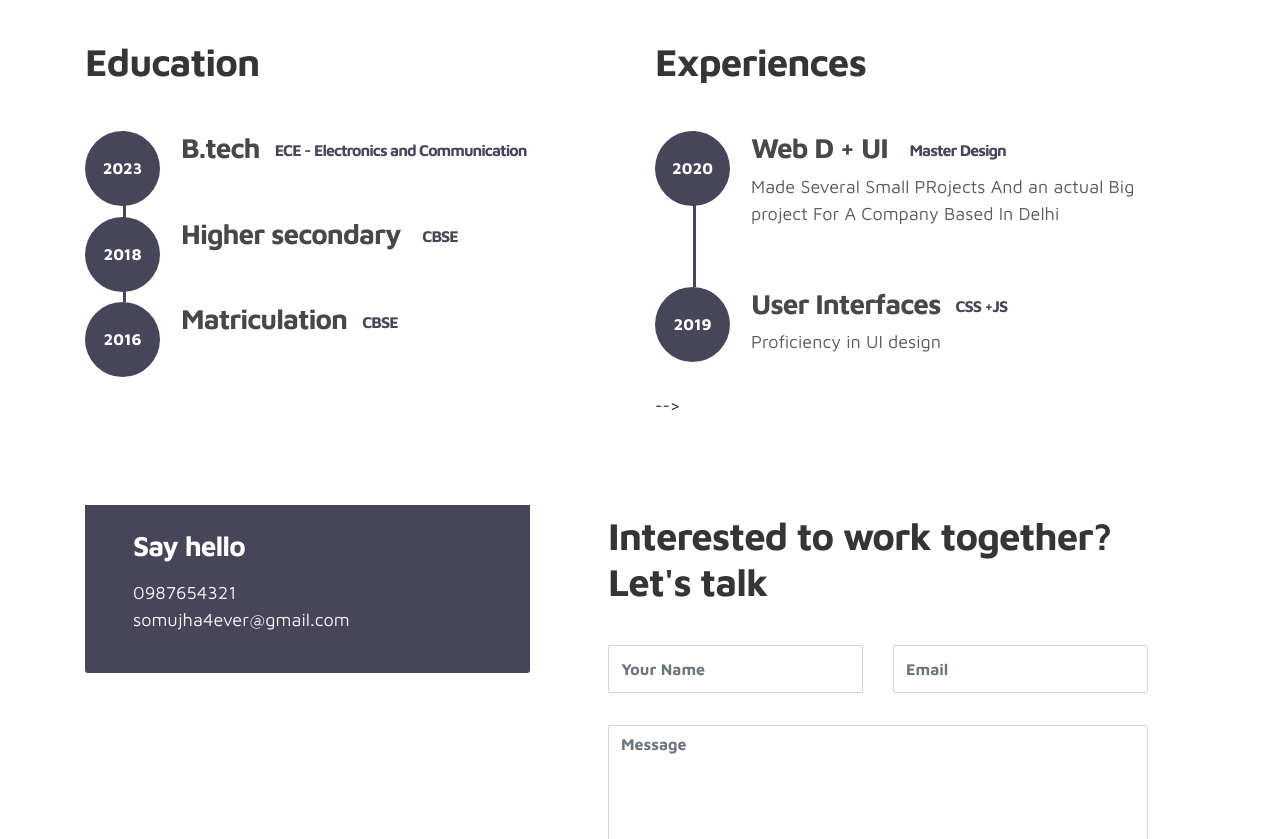
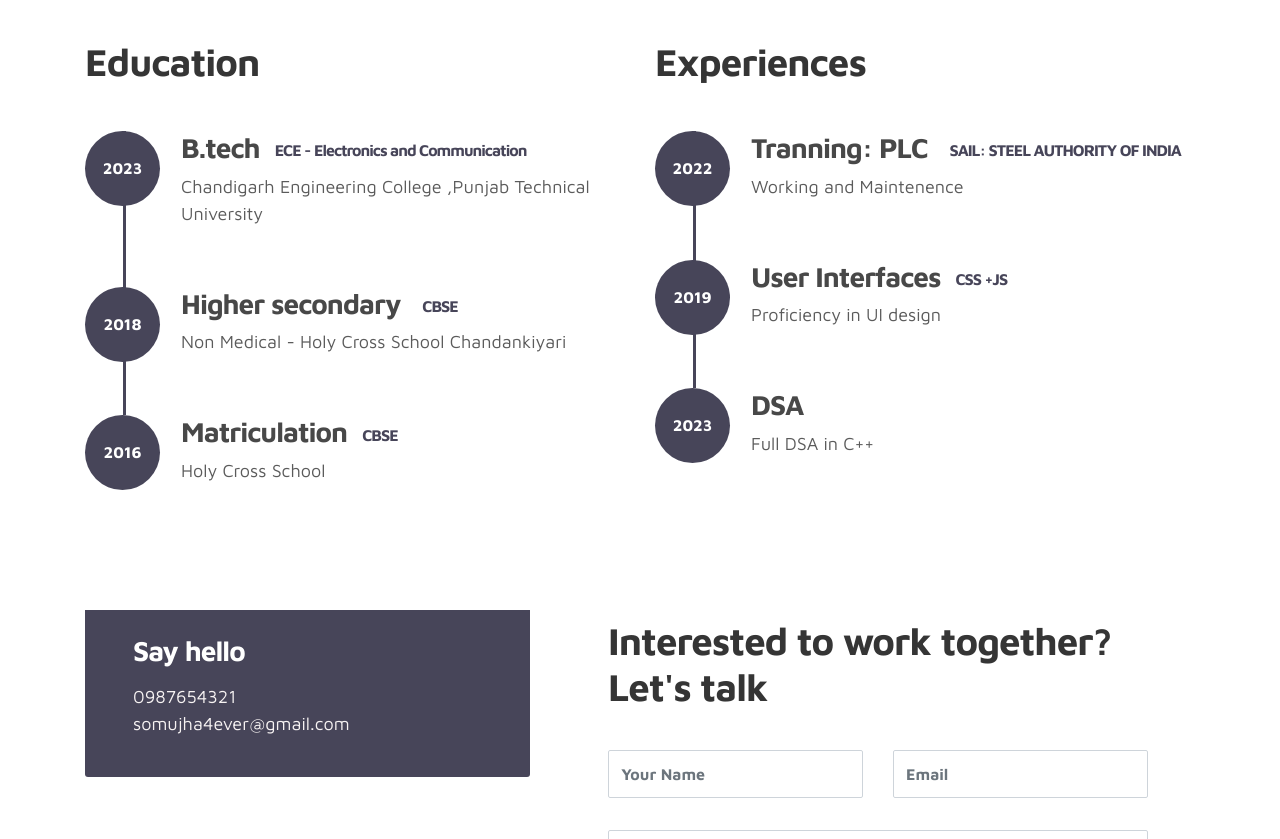
Before and after one commit to Somnathjha007/somnathjha007.github.io, a plain HTML site: page index.html in a window 1280 px wide. Shown: the part 1340-2179 px from the top of the page. Drawn offline with nearby package versions, Linux system fonts and the light colour scheme.

Commit message:
Update index.html

```diff
--- a/index.html
+++ b/index.html
@@ -160,7 +160,7 @@
                             </div>
                             <div class="timeline-info">
                                 <h3><span>B.tech</span><small>ECE - Electronics and Communication</small></h3>
-                                <!-- <p>Fusce rutrum augue id orci rhoncus molestie. Nunc auctor dignissim lacus vel iaculis.</p> -->
+                                 <p> Chandigarh Engineering College ,Punjab Technical University </p>
                             </div>
                         </div>
 
@@ -170,7 +170,7 @@
                             </div>
                             <div class="timeline-info">
                                 <h3><span>Higher secondary <small>CBSE</small></h3>
-                                <!-- <p>Sed fringilla vitae enim sit amet cursus. Sed cursus dictum tortor quis pharetra. Pellentesque habitant morbi tristique senectus et netus et malesuada fames ac turpis egestas.</p> -->
+                                 <p>Non Medical - Holy Cross School Chandankiyari</p>
                             </div>
                         </div>
 
@@ -180,7 +180,7 @@
                             </div>
                             <div class="timeline-info">
                                 <h3><span>Matriculation<small>CBSE</small></h3>
-                                <!-- <p>Cras scelerisque scelerisque condimentum. Nullam at volutpat mi. Nunc auctor ipsum eget magna consequat viverra.</p> -->
+                                 <p>Holy Cross School</p>
                             </div>
                         </div>
 
@@ -193,11 +193,11 @@
                     <div class="timeline">
                         <div class="timeline-wrapper">
                              <div class="timeline-yr">
-                                  <span>2020</span>
+                                  <span>2022</span>
                              </div>
                              <div class="timeline-info">
-                                  <h3><span>Web D + UI </span><small>Master Design</small></h3>
-                                  <p>Made Several Small PRojects And an actual Big project For A Company Based In Delhi</p>
+                                  <h3><span>Tranning: PLC </span><small>SAIL: STEEL AUTHORITY OF INDIA</small></h3>
+                                  <p>Working and Maintenence</p>
                              </div>
                         </div>
 
@@ -211,15 +211,15 @@
                             </div>
                         </div>
 
-                        <!-- <div class="timeline-wrapper">
-                            <!-- <div class="timeline-yr">
-                                <span>year</span>
-                            </div> -->
-                            <!-- <div class="timeline-info">
-                                <h3><span>Title</span><small>small titlr</small></h3>
-                                <p>You can freely use Tooplate's templates for your business or personal sites. You cannot redistribute this template without a permission.</p>
-                            </div> -->
-                        </div> -->
+                        <div class="timeline-wrapper">
+                             <div class="timeline-yr">
+                                <span>2023</span>
+                            </div>
+                             <div class="timeline-info">
+                                <h3><span>DSA</span><small></small></h3>
+                                <p>Full DSA  in C++</p>
+                            </div>
+                        </div>
 
                     </div>
                 </div>
```
